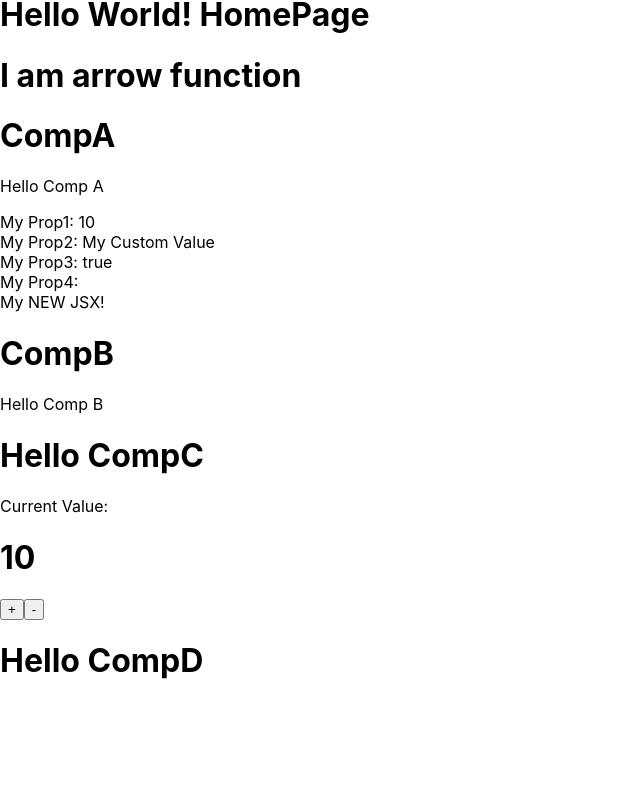
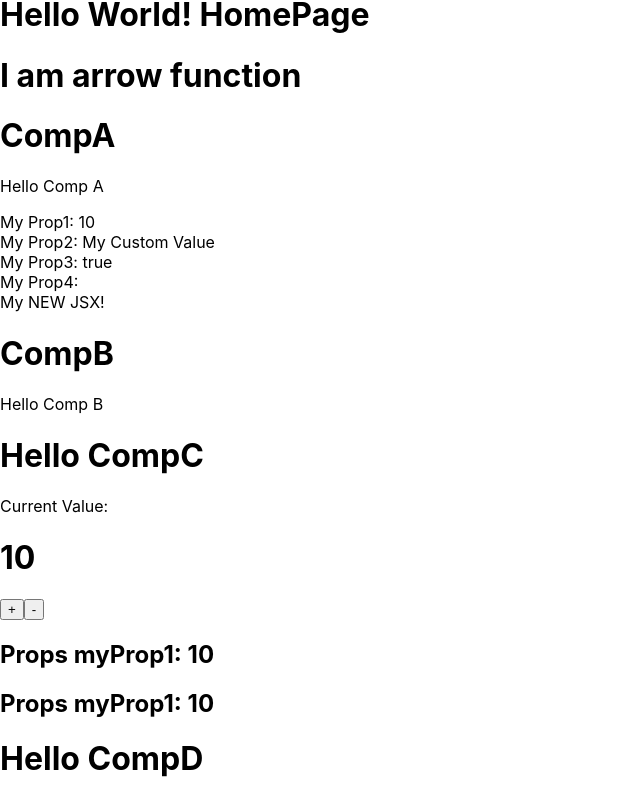
Before and after one commit to lrangelc/nextjs-content-manager-app, a Next.js app: page / in a window 1280 px wide. Shown: the part 432-1232 px from the top of the page, without its empty margins (0-640 px from the left). Before the commit the page ends 1134 px from the top, so only its background shows below. Built offline with nearby package versions, Linux system fonts and the light colour scheme.

Commit message:
Class props

```diff
--- a/pages/index.tsx
+++ b/pages/index.tsx
@@ -56,7 +56,7 @@ function CompB() {
 }
 
 // JSX - Javascript XML
-class CompC extends React.Component<{}, { [key: string]: any }> {
+class CompC extends React.Component<{ myProp1 }, { [key: string]: any }> {
   // state = {
   //   myValue: 10,
   // };
@@ -78,6 +78,7 @@ class CompC extends React.Component<{}, { [key: string]: any }> {
   render() {
     // const myValue = this.state.myValue;
     const { myValue } = this.state;
+    const { myProp1} = this.props;
     console.log(`I am re-executed`);
 
     return (
@@ -86,6 +87,8 @@ class CompC extends React.Component<{}, { [key: string]: any }> {
         Current Value: <h1>{myValue}</h1>
         <button onClick={() => this.changeState(myValue + 1)}>+</button>
         <button onClick={() => this.changeState(myValue - 1)}>-</button>
+        <h2>Props myProp1: {this.props.myProp1}</h2>
+        <h2>Props myProp1: {myProp1}</h2>
       </>
     );
   }
@@ -153,7 +156,7 @@ function Home() {
       <button onClick={() => changeValue(-1)}>-</button>
       <h1>Hello World! HomePage</h1>
       <CompA myProp1={myValue} myProp2='My Custom Value' myProp3={true} myProp4={() => <div>My NEW JSX!</div>} />
-      <CompC />
+      <CompC myProp1={myValue} />
       <CompD />
     </>
   );
```
